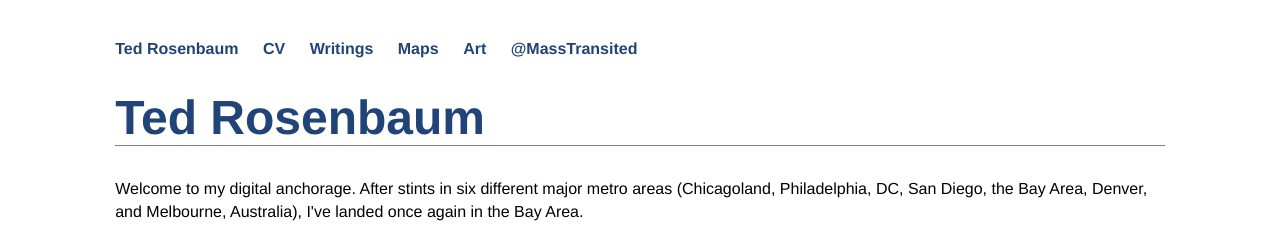
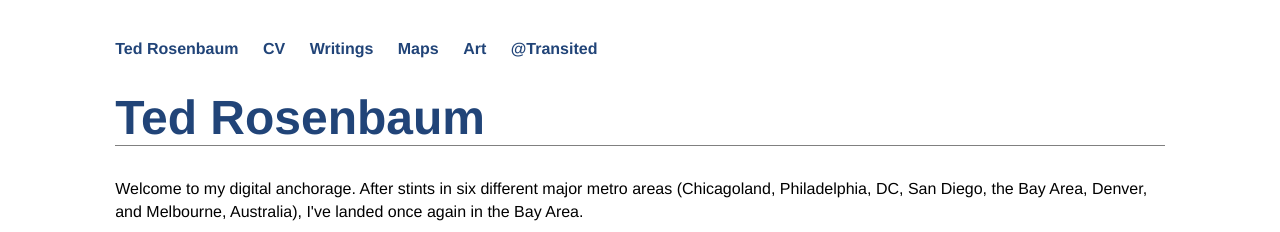
Before and after one commit to transited/transited.github.io, a Jekyll site: the page built from index.html, in a window 1280 px wide. Shown: the top 232 px of the page. Built offline with Jekyll 4.4.1, drawn with Linux system fonts in a browser that asks for light colours; comment, search, counter and statistics services are not loaded.

Commit message:
Bsky instead of twitter

```diff
--- a/_layouts/default.html
+++ b/_layouts/default.html
@@ -15,7 +15,7 @@
 	        		<li><a href="/writings">Writings</a></li>
               <li><a href="/maps">Maps</a></li>
               <li><a href="/art">Art</a></li>
-              <li><a href="https://twitter.com/masstransited"; target="_blank">@MassTransited</a></li>
+              <li><a href="https://bsky.app/profile/transited.bsky.social"; target="_blank">@Transited</a></li>
 	    		</ul>
 			</nav>
 			<div class="container">
```
